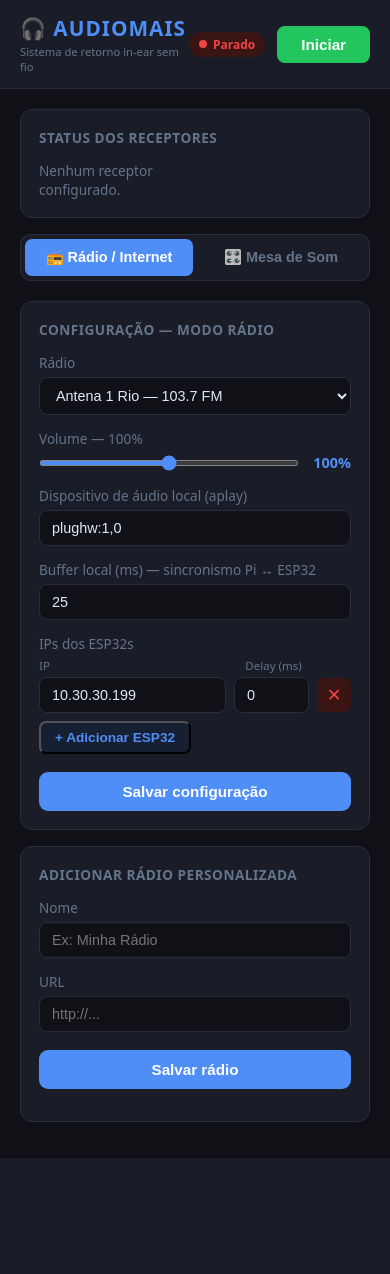
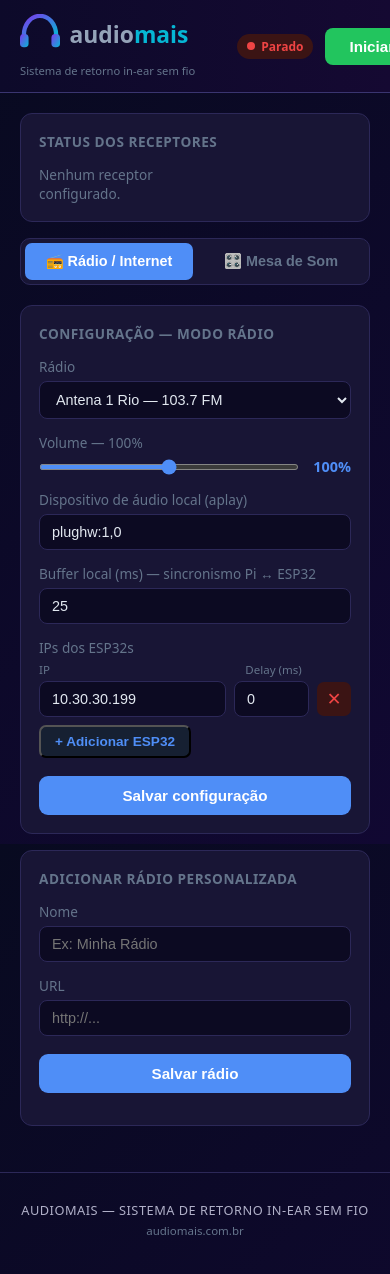
Before and after one commit to daniell-Sipriano/Audiomais, a Flask app: page / in a window 390 px wide. Before the commit the page ends 1158 px from the top, so only its background shows below. Run offline with Flask 3, Linux system fonts and the light colour scheme; data that the repository does not hold is empty.

Commit message:
Redesign visual: gradiente azul/roxo, logo SVG Audiomais, rodapé timbrado
- Fundo: gradiente escuro azul→roxo (135deg, #080a20 → #110832)
- Cabeçalho: gradiente próprio + logo SVG headphone estilo Automais
- Logo: símbolo headphone gradiente roxo→ciano + "audio" cinza + "mais" ciano
- Rodapé: timbrado com nome e tagline em cinza centralizado

Co-Authored-By: Claude Sonnet 4.6 <noreply@anthropic.com>

```diff
--- a/templates/index.html
+++ b/templates/index.html
@@ -6,9 +6,9 @@
 <title>Audiomais</title>
 <style>
   :root {
-    --bg:      #0f1117;
-    --card:    #1a1d27;
-    --border:  #2a2d3a;
+    --bg:      #0c0a22;
+    --card:    #181535;
+    --border:  #2c2858;
     --accent:  #4f8ef7;
     --green:   #22c55e;
     --red:     #ef4444;
@@ -17,19 +17,27 @@
     --muted:   #64748b;
   }
   * { box-sizing: border-box; margin: 0; padding: 0; }
-  body { background: var(--bg); color: var(--text); font-family: system-ui, sans-serif; min-height: 100vh; }
+  body { background: linear-gradient(135deg, #080a20 0%, #110832 100%); background-attachment: fixed; color: var(--text); font-family: system-ui, sans-serif; min-height: 100vh; }
 
   header {
-    background: var(--card);
-    border-bottom: 1px solid var(--border);
+    background: linear-gradient(90deg, #0d0a2a 0%, #150932 100%);
+    border-bottom: 1px solid #3a3570;
     padding: 14px 20px;
     display: flex;
     align-items: center;
     justify-content: space-between;
     position: sticky; top: 0; z-index: 10;
   }
-  header h1 { font-size: 1.3rem; letter-spacing: 1px; color: var(--accent); }
-  header .subtitle { font-size: 0.7rem; color: var(--muted); margin-top: 2px; }
+  header .subtitle { font-size: 0.7rem; color: var(--muted); margin-top: 4px; }
+
+  footer {
+    text-align: center;
+    padding: 28px 20px 36px;
+    border-top: 1px solid var(--border);
+    margin-top: 10px;
+  }
+  footer .f-main { color: #b0b0c8; font-size: 0.8rem; letter-spacing: 0.5px; margin-bottom: 4px; }
+  footer .f-sub  { color: var(--muted); font-size: 0.72rem; }
 
   .btn-stream {
     padding: 10px 24px; border: none; border-radius: 8px;
@@ -144,7 +152,24 @@
 
 <header>
   <div>
-    <h1>🎧 AUDIOMAIS</h1>
+    <svg viewBox="0 0 228 42" height="40" xmlns="http://www.w3.org/2000/svg">
+      <defs>
+        <linearGradient id="lg" x1="0%" y1="0%" x2="100%" y2="100%">
+          <stop offset="0%" stop-color="#7c3aed"/>
+          <stop offset="100%" stop-color="#06b6d4"/>
+        </linearGradient>
+      </defs>
+      <!-- headphone arc -->
+      <path d="M4 23 C4 10 12 2 21 2 C30 2 38 10 38 23"
+            stroke="url(#lg)" stroke-width="4.5" fill="none" stroke-linecap="round"/>
+      <!-- ear pieces -->
+      <rect x="0"  y="21" width="9" height="14" rx="4" fill="url(#lg)"/>
+      <rect x="33" y="21" width="9" height="14" rx="4" fill="url(#lg)"/>
+      <!-- text -->
+      <text x="52" y="30" font-family="system-ui,sans-serif" font-weight="700" font-size="24">
+        <tspan fill="#94a3b8">audio</tspan><tspan fill="#06b6d4">mais</tspan>
+      </text>
+    </svg>
     <div class="subtitle">Sistema de retorno in-ear sem fio</div>
   </div>
   <div style="display:flex;align-items:center;gap:12px">
@@ -252,6 +277,11 @@
   </div>
 
 </main>
+
+<footer>
+  <div class="f-main">AUDIOMAIS — SISTEMA DE RETORNO IN-EAR SEM FIO</div>
+  <div class="f-sub">audiomais.com.br</div>
+</footer>
 
 <div class="toast" id="toast"></div>
 
```
